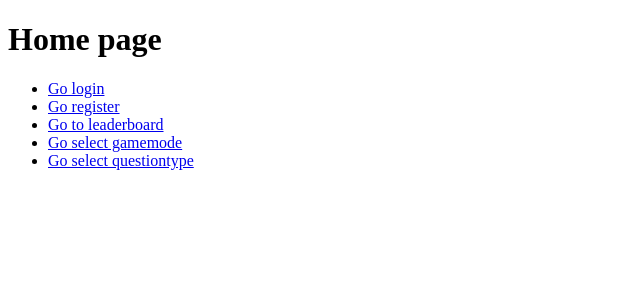
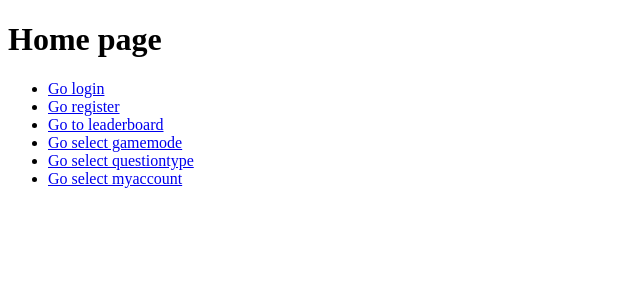
Before and after one commit to edwardinio18/proiect-colectiv-frontend, a React (Vite) app: page / in a window 1280 px wide. Shown: the top 300 px of the page, without its empty margins (0-640 px from the left). Built offline with nearby package versions, Linux system fonts and the light colour scheme.

Commit message:
Added myAccount route

```diff
--- a/src/App.tsx
+++ b/src/App.tsx
@@ -4,6 +4,7 @@ import { Register } from './pages/Register';
 import { Leaderboard } from './pages/Leaderboard';
 import { GameModes } from './pages/GameModes';
 import { QuestionTypes } from './pages/QuestionTypes';
+import { MyAccount } from './pages/MyAccount';
 import {
   createBrowserRouter,
   RouterProvider
@@ -35,6 +36,10 @@ function App() {
     {
       path: '/questiontype', // again, id of user as query param
       element: <QuestionTypes/>
+    },
+    {
+      path: '/myaccount', // again, id of user as query param
+      element: <MyAccount/>
     }
   ])
   return (
--- a/src/pages/Home.tsx
+++ b/src/pages/Home.tsx
@@ -21,6 +21,9 @@ export function Home(){
                     <li>
                         <Link to="/questiontype">Go select questiontype</Link>
                     </li>
+                    <li>
+                        <Link to="/myaccount">Go select myaccount</Link>
+                    </li>
                 </ul>
             </nav>
         </>
--- /dev/null
+++ b/src/pages/MyAccount.tsx
@@ -0,0 +1,3 @@
+export function MyAccount(){
+    return <h1>Page for my account</h1>
+}
```
